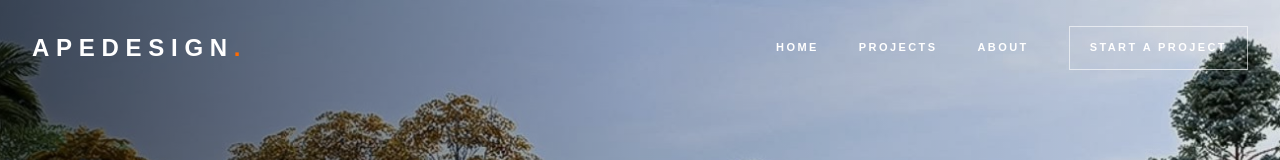
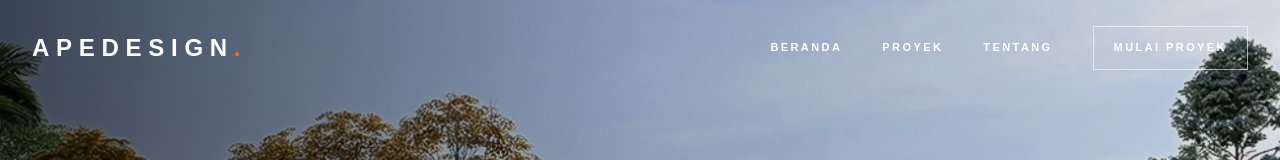
Before and after one commit to bagaspng/ArchPorto, a React (Vite) app: page / in a window 1280 px wide. Shown: the top 160 px of the page. Built offline with nearby package versions, Linux system fonts and the light colour scheme.

Commit message:
feat: implement core landing page components including navigation, hero carousel, contact section, and masonry grid layouts

```diff
--- a/src/components/layout/Footer.jsx
+++ b/src/components/layout/Footer.jsx
@@ -35,7 +35,7 @@ export function Footer() {
             onClick={() => window.scrollTo({ top: 0, behavior: "smooth" })}
             className="text-[#F8F7F4]/35 text-[11px] uppercase tracking-[0.16em] hover:text-[#FF6B00] transition-colors duration-200 focus:outline-none focus:text-[#FF6B00]"
           >
-            Back to Top ↑
+            Kembali ke Atas ↑
           </button>
         </div>
       </div>
--- a/src/components/layout/Header.jsx
+++ b/src/components/layout/Header.jsx
@@ -41,14 +41,18 @@ export function Header({ scrollState, mobileMenuOpen, setMobileMenuOpen }) {
             className="flex items-center gap-10 pointer-events-auto"
             style={{ y: yNav }}
           >
-            {["Home", "Projects", "About"].map((item) => (
+            {[
+              { id: "home", label: "Beranda" },
+              { id: "projects", label: "Proyek" },
+              { id: "about", label: "Tentang" }
+            ].map((item) => (
               <a
-                key={item}
-                href={`#${item.toLowerCase()}`}
+                key={item.id}
+                href={`#${item.id}`}
                 className="text-[11px] uppercase tracking-[0.22em] font-semibold relative group"
                 style={{ color: "#ffffff" }}
               >
-                {item}
+                {item.label}
                 <span
                   className="absolute -bottom-1 left-0 h-px bg-[#FF6B00] transition-all duration-300"
                   style={{ width: 0 }}
@@ -92,7 +96,7 @@ export function Header({ scrollState, mobileMenuOpen, setMobileMenuOpen }) {
               }
             }}
           >
-            Start a Project
+            Mulai Proyek
           </motion.a>
         </nav>
 
```
